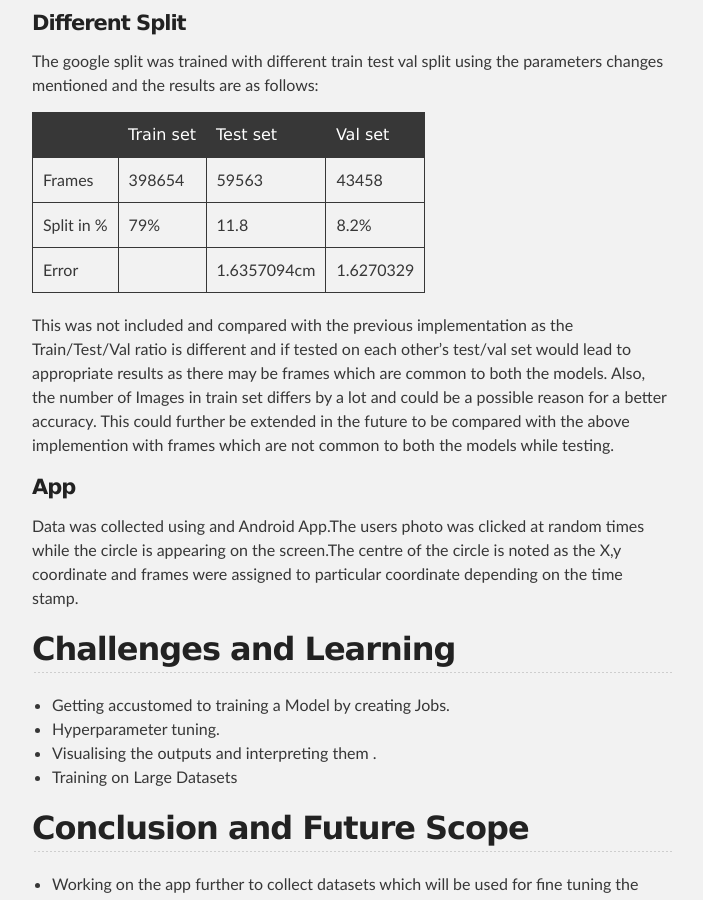
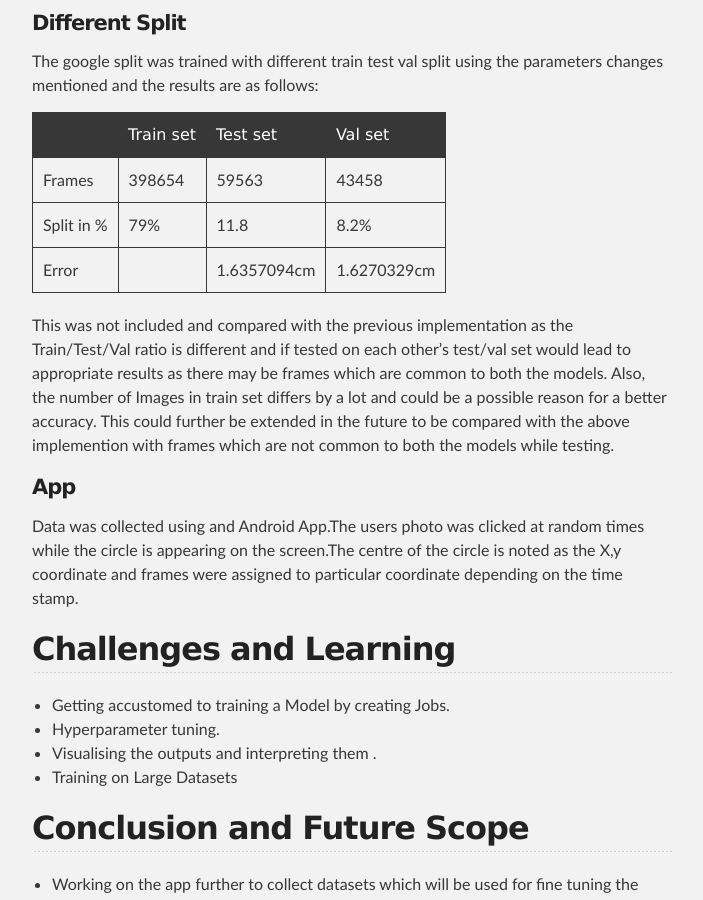
Before and after one commit to Abhinavvenkatadri/Eye-tracking-GSoC, a Jekyll site: the page built from docs/index.md, in a window 1280 px wide and 900 px high, scrolled down 8746 px. Shown: the whole window, without its empty margins (288-991 px from the left). Built offline with Jekyll 4.4.1, drawn with Linux system fonts in a browser that asks for light colours.

Commit message:
Update index.md

```diff
--- a/docs/index.md
+++ b/docs/index.md
@@ -236,7 +236,7 @@ The google split was trained with different train test val split using the param
 |-------------|-----------|-------------|-----------|
 | Frames      | 398654    | 59563       | 43458     |
 | Split in %  | 79%       | 11.8        | 8.2%      |
-| Error       |           | 1.6357094cm | 1.6270329 |
+| Error       |           | 1.6357094cm | 1.6270329cm |
 
 This was not included and compared with the previous implementation as the Train/Test/Val  ratio is different and if tested on each other's test/val set would lead to  appropriate results as there may be frames which are common to both the models. Also, the number of Images in train set differs by a lot and could be a possible reason for a better accuracy. This could further be extended in the future to be compared with the above implemention with frames which are not common to both the models while testing.
 
```
